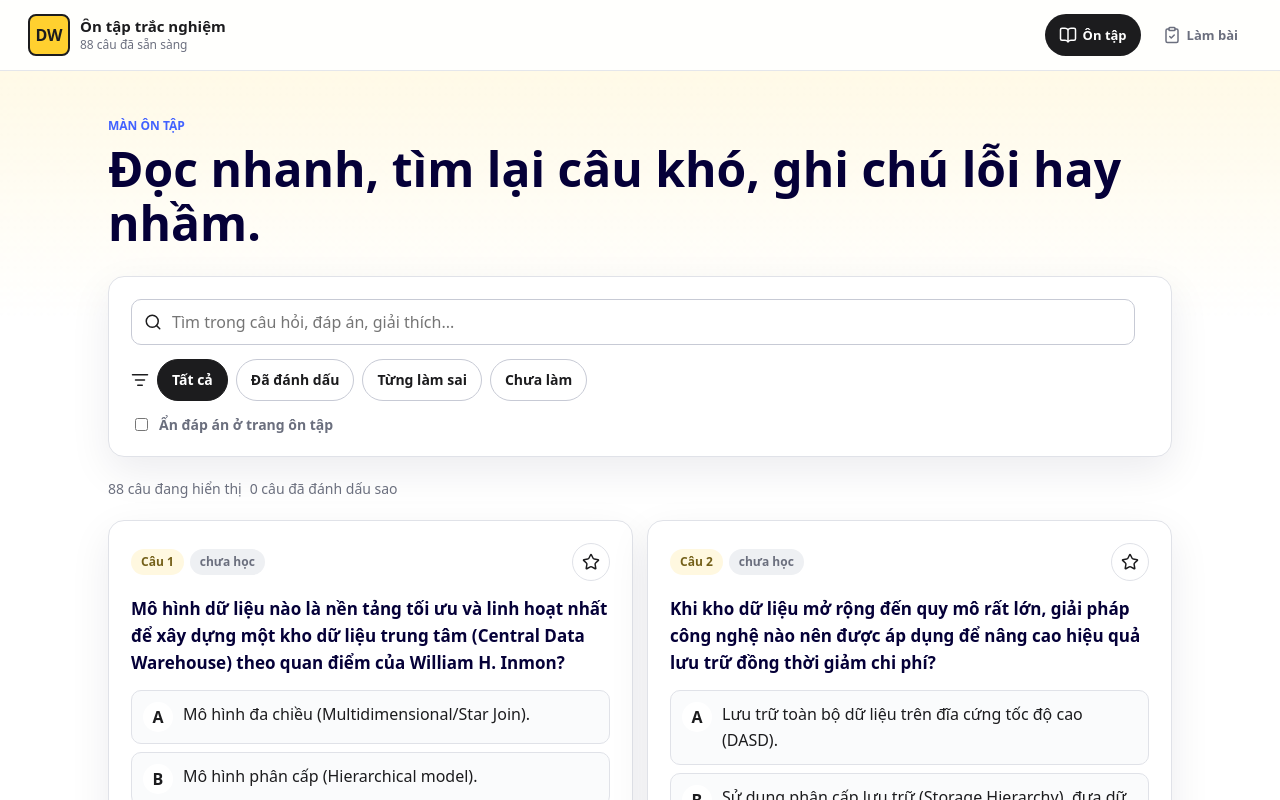
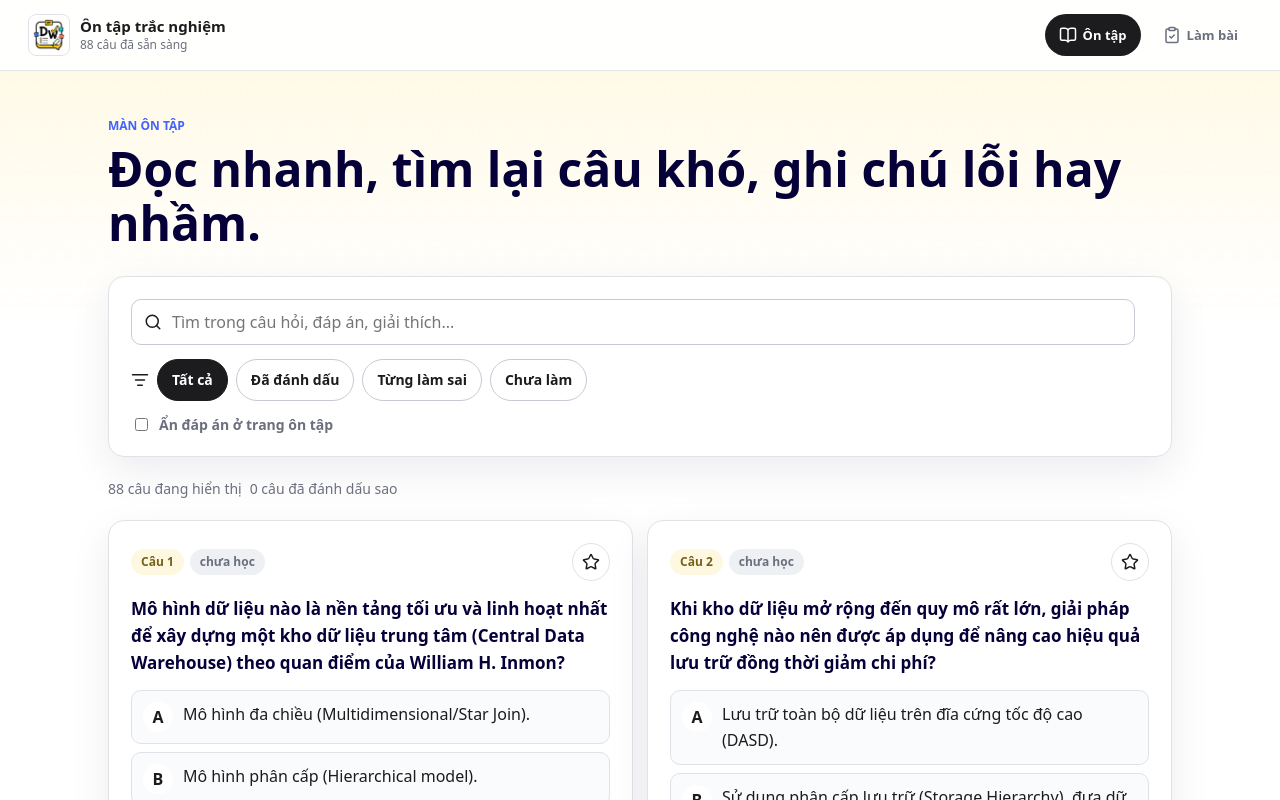
Before and after one commit to khang-dogo/on-thi-dw, a React (Vite) app: page /study in a window 1280 px wide. Shown: the top 800 px of the page. Built offline with nearby package versions, Linux system fonts and the light colour scheme.

Commit message:
Add transparent app logo

```diff
--- a/index.html
+++ b/index.html
@@ -4,6 +4,7 @@
     <meta charset="UTF-8" />
     <meta name="viewport" content="width=device-width, initial-scale=1.0" />
     <meta name="theme-color" content="#ffd02f" />
+    <link rel="icon" type="image/png" href="%BASE_URL%logo-dw.png" />
     <title>Ôn tập trắc nghiệm DW</title>
   </head>
   <body>
--- a/src/App.tsx
+++ b/src/App.tsx
@@ -10,6 +10,7 @@ import { StudyPage } from "./pages/StudyPage";
 
 export default function App() {
   const basename = import.meta.env.BASE_URL === "/" ? undefined : import.meta.env.BASE_URL;
+  const logoUrl = `${import.meta.env.BASE_URL}logo-dw.png`;
   const data = useMemo(() => normalizeQuestionData(rawQuestions), []);
   const initialProgress = useMemo(() => readProgress(), []);
   const [progress, setProgress] = useState<StudyProgress>(initialProgress.progress);
@@ -29,7 +30,9 @@ export default function App() {
       <div className="app-shell">
         <header className="topbar">
           <NavLink to="/study" className="brand" aria-label="Về màn ôn tập">
-            <span className="brand-mark">DW</span>
+            <span className="brand-mark">
+              <img className="brand-logo" src={logoUrl} alt="" />
+            </span>
             <span>
               <strong>Ôn tập trắc nghiệm</strong>
               <small>{data.questions.length} câu đã sẵn sàng</small>
--- a/src/styles.css
+++ b/src/styles.css
@@ -105,10 +105,17 @@ code {
   height: 42px;
   flex: 0 0 auto;
   place-items: center;
-  border: 2px solid var(--ink);
+  overflow: hidden;
+  border: 1px solid var(--hairline);
   border-radius: 8px;
-  background: var(--yellow);
-  font-weight: 800;
+  background: var(--canvas);
+}
+
+.brand-logo {
+  display: block;
+  width: 38px;
+  height: 38px;
+  object-fit: contain;
 }
 
 .brand strong,
```
Also changed, not shown: public/logo-dw.png (added), 1 other file (tests, documents, lock files or other folders).
